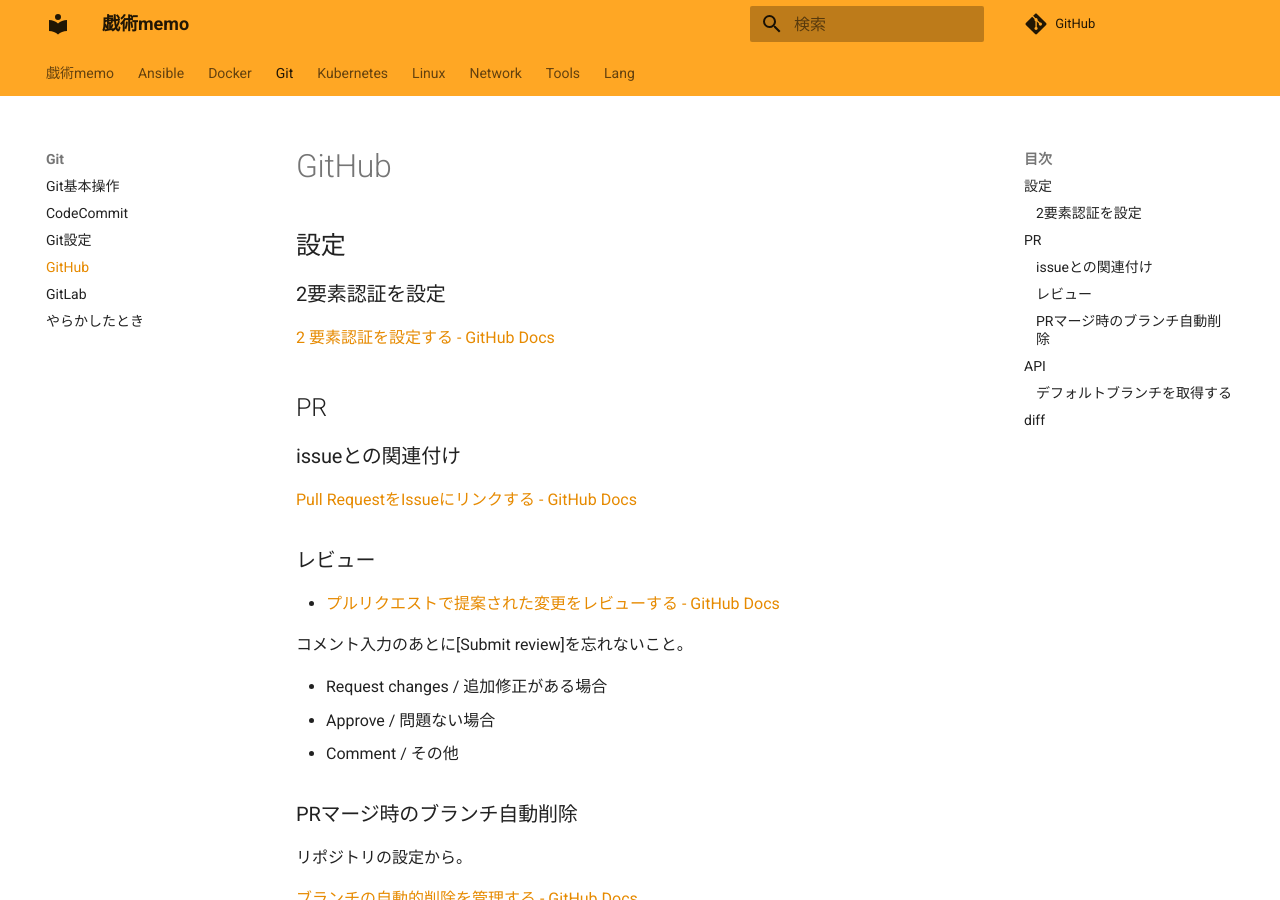
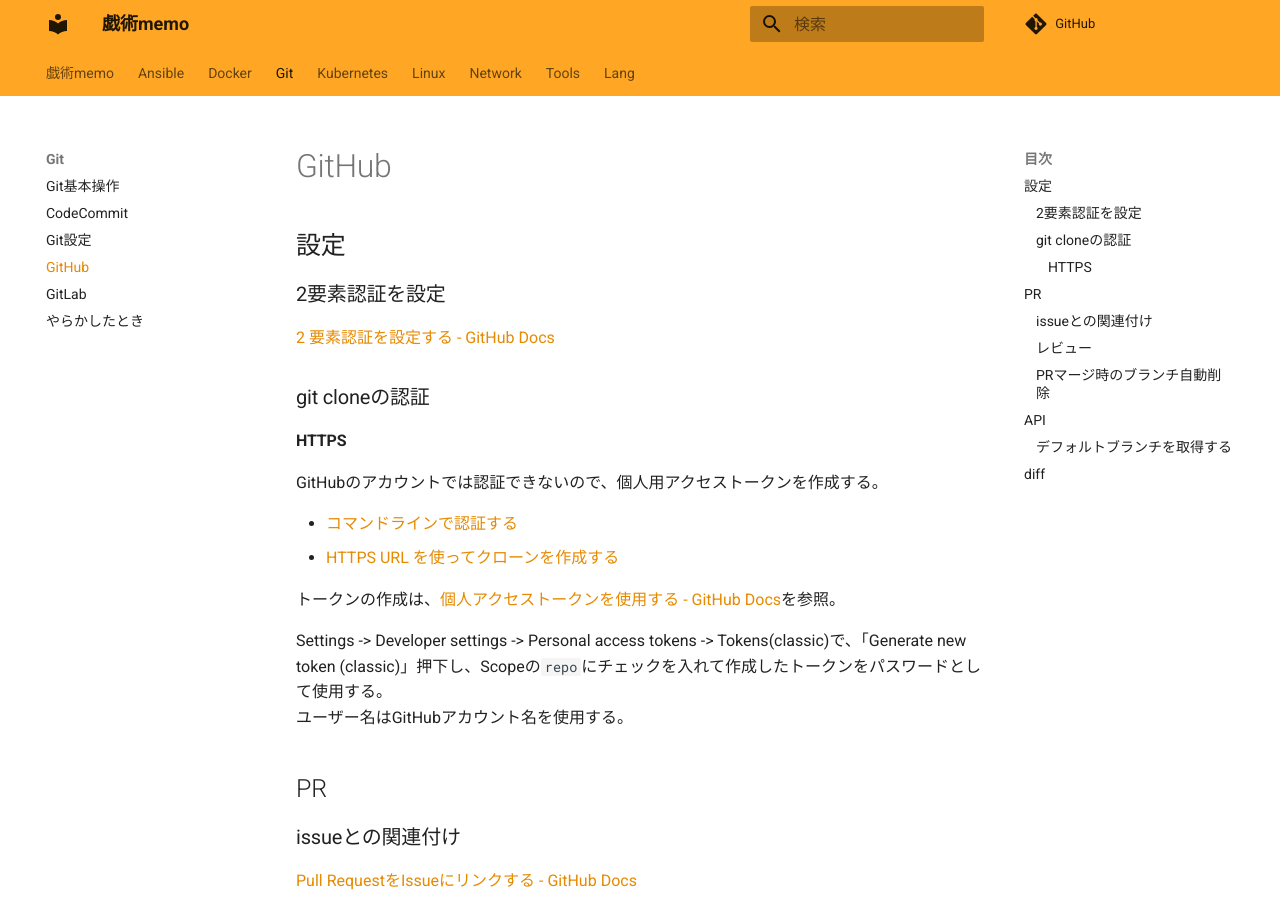
Before and after one commit to zaki-lknr/docs, an MkDocs documentation site: the page built from docs/Git/github.md, in a window 1280 px wide and 900 px high. Built offline with MkDocs 1.6.1 and Material for MkDocs 9.7.7, drawn with Linux system fonts in a browser that asks for light colours; comment, search, counter and statistics services are not loaded.

Commit message:
add: git/github: httpsのクローン

```diff
--- a/docs/Git/github.md
+++ b/docs/Git/github.md
@@ -5,6 +5,20 @@
 ### 2要素認証を設定
 
 [2 要素認証を設定する - GitHub Docs](https://docs.github.com/ja/authentication/securing-your-account-with-two-factor-authentication-2fa/configuring-two-factor-authentication)
+
+### git cloneの認証
+
+#### HTTPS
+
+GitHubのアカウントでは認証できないので、個人用アクセストークンを作成する。
+
+- [コマンドラインで認証する](https://docs.github.com/ja/authentication/keeping-your-account-and-data-secure/about-authentication-to-github#authenticating-with-the-command-line)
+- [HTTPS URL を使ってクローンを作成する](https://docs.github.com/ja/get-started/getting-started-with-git/about-remote-repositories#cloning-with-https-urls)
+
+トークンの作成は、[個人アクセストークンを使用する - GitHub Docs](https://docs.github.com/ja/authentication/keeping-your-account-and-data-secure/creating-a-personal-access-token)を参照。
+
+Settings -> Developer settings -> Personal access tokens -> Tokens(classic)で、「Generate new token (classic)」押下し、Scopeの`repo`にチェックを入れて作成したトークンをパスワードとして使用する。
+ユーザー名はGitHubアカウント名を使用する。
 
 ## PR
 
```
